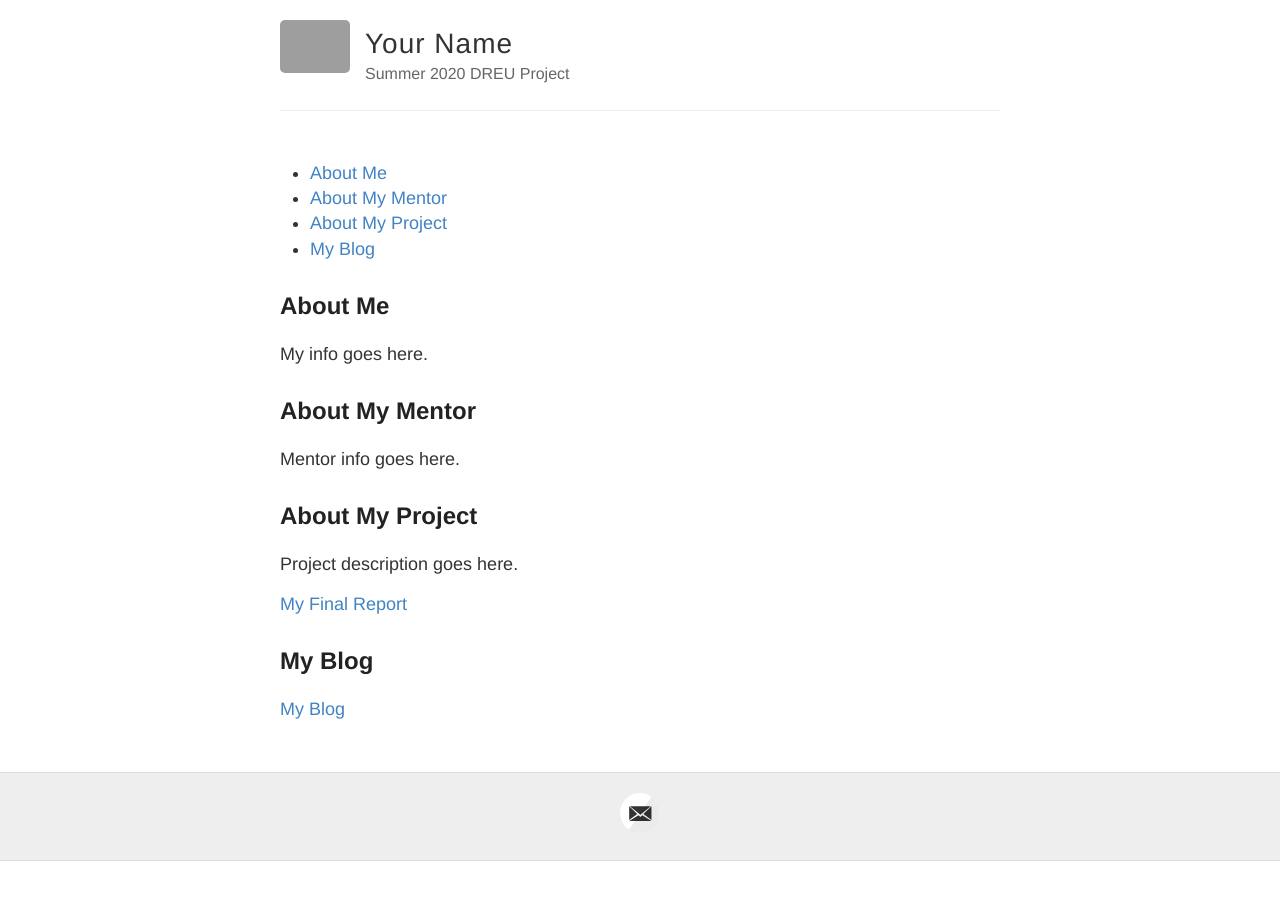
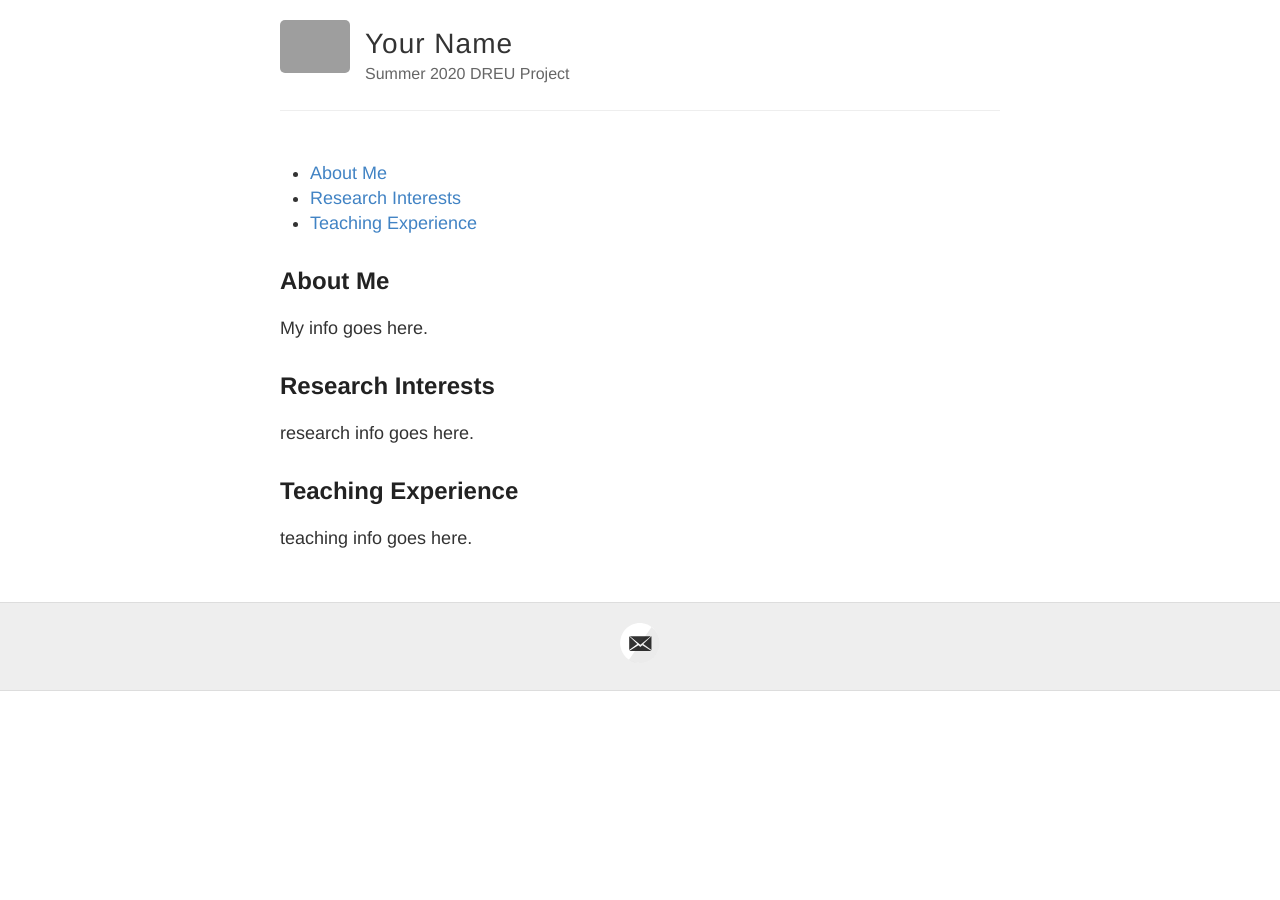
Before and after one commit to kyragunluk/kyragunluk_test.github.io, a Jekyll site: the page built from index.md, in a window 1280 px wide. Built offline with Jekyll 4.4.1, drawn with Linux system fonts in a browser that asks for light colours; grey boxes are pictures that could not be loaded.

Commit message:
sections

```diff
--- a/index.md
+++ b/index.md
@@ -10,16 +10,10 @@ title: Computer Science Student
 
 My info goes here.
 
-## About My Mentor
+## Research Interests
 
-Mentor info goes here.
+research info goes here.
 
-## About My Project
+## Teaching Experience
 
-Project description goes here.
-
-[My Final Report](files/finalreport.pdf)
-
-## My Blog
-
-[My Blog](blog.html)
+teaching info goes here.
```
